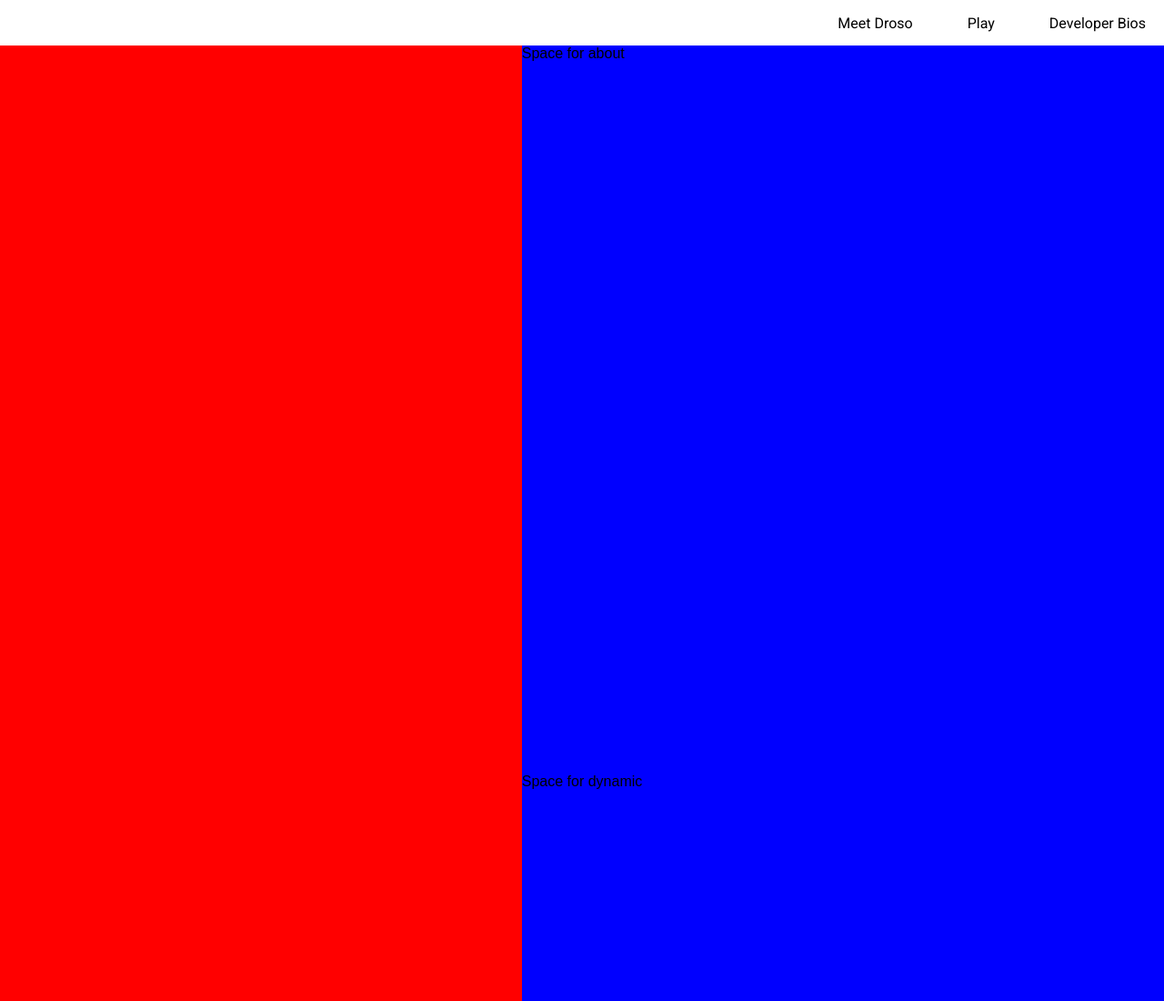
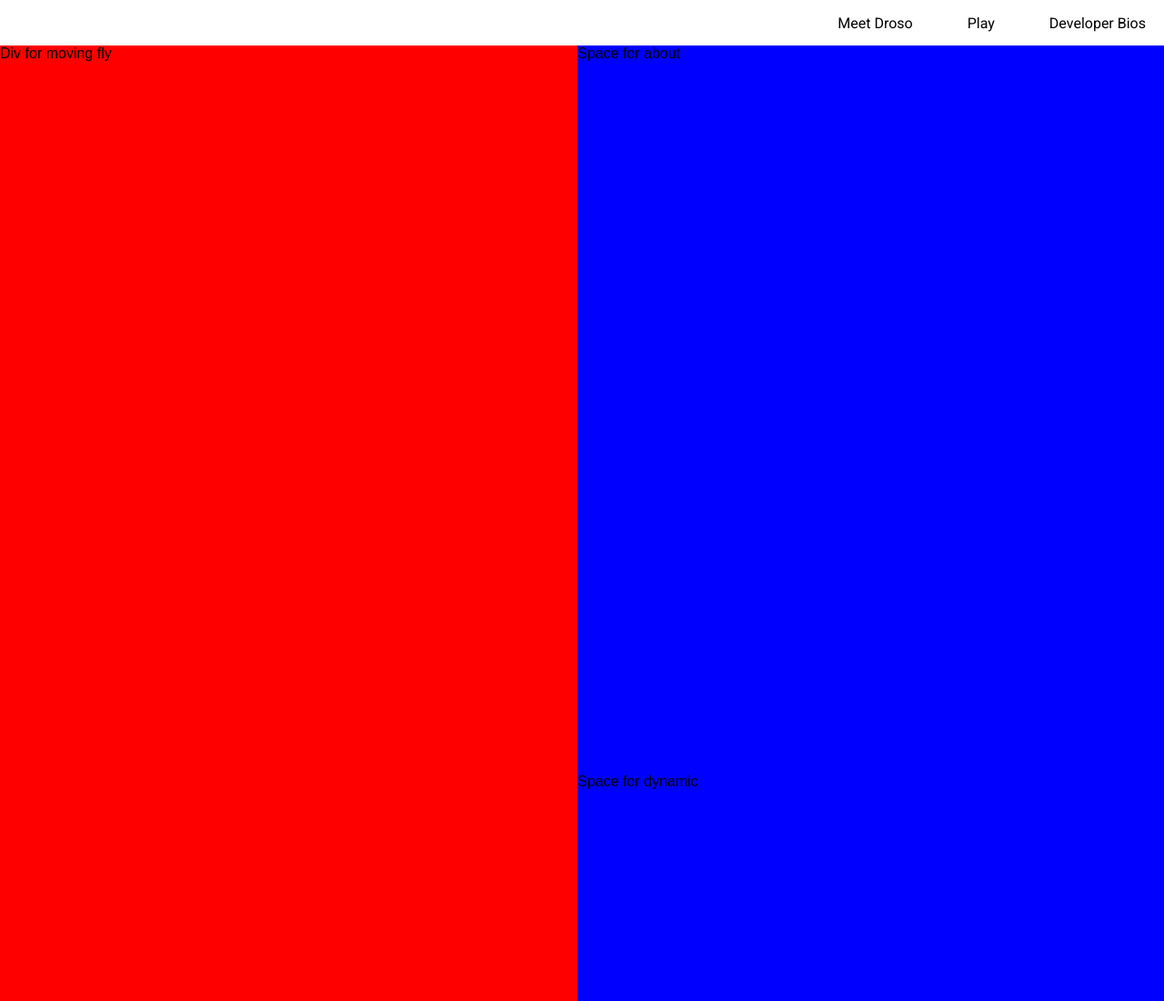
Before and after one commit to row2k/Droso, a plain HTML site: page index.html in a window 1280 px wide. Shown: the top 1100 px of the page at 91% size. Drawn offline with nearby package versions, Linux system fonts and the light colour scheme.

Commit message:
moving fly div and removing min width for now

```diff
--- a/css/styles.css
+++ b/css/styles.css
@@ -2,7 +2,6 @@ body {
   box-sizing: border-box;
   -webkit-box-sizing: border-box;
   -moz-box-sizing: border-box;
-  min-width: 600px;
 }
 
 .navbar {
--- a/index.html
+++ b/index.html
@@ -21,7 +21,7 @@
   <div class="flexmain">
       <div class="flex-big">
         <div class="flyimg">
-
+          Div for moving fly
         </div>
       </div>
 
```
